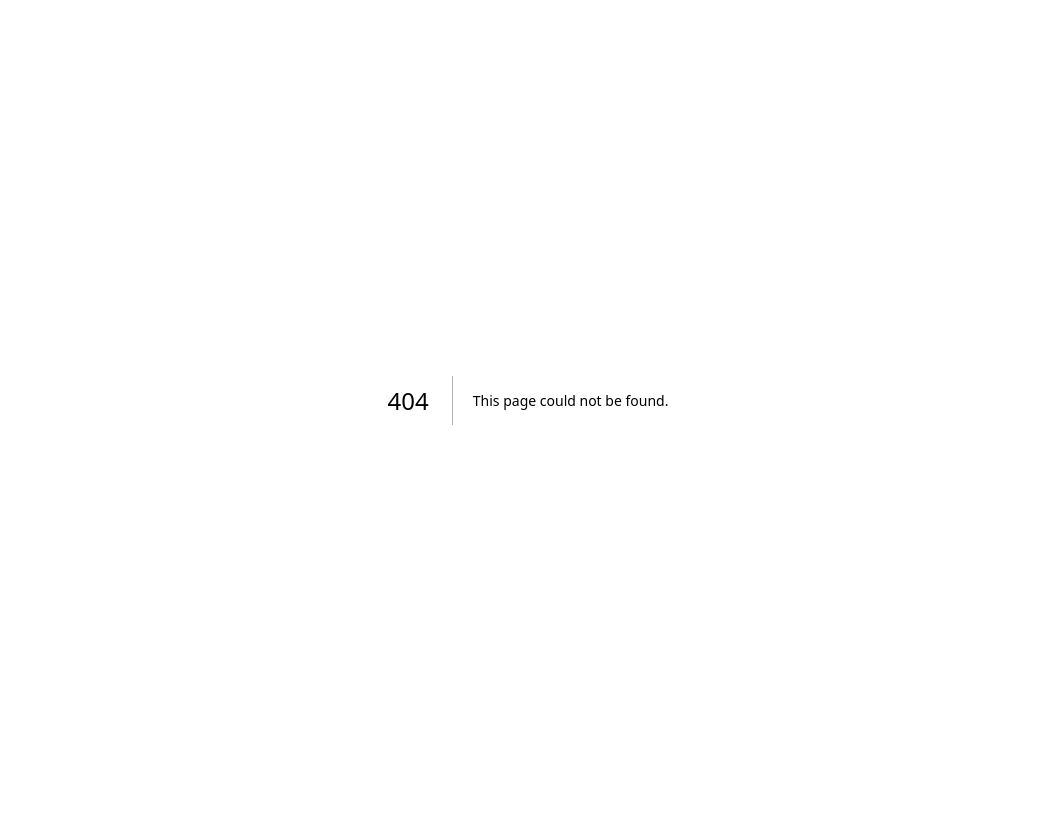
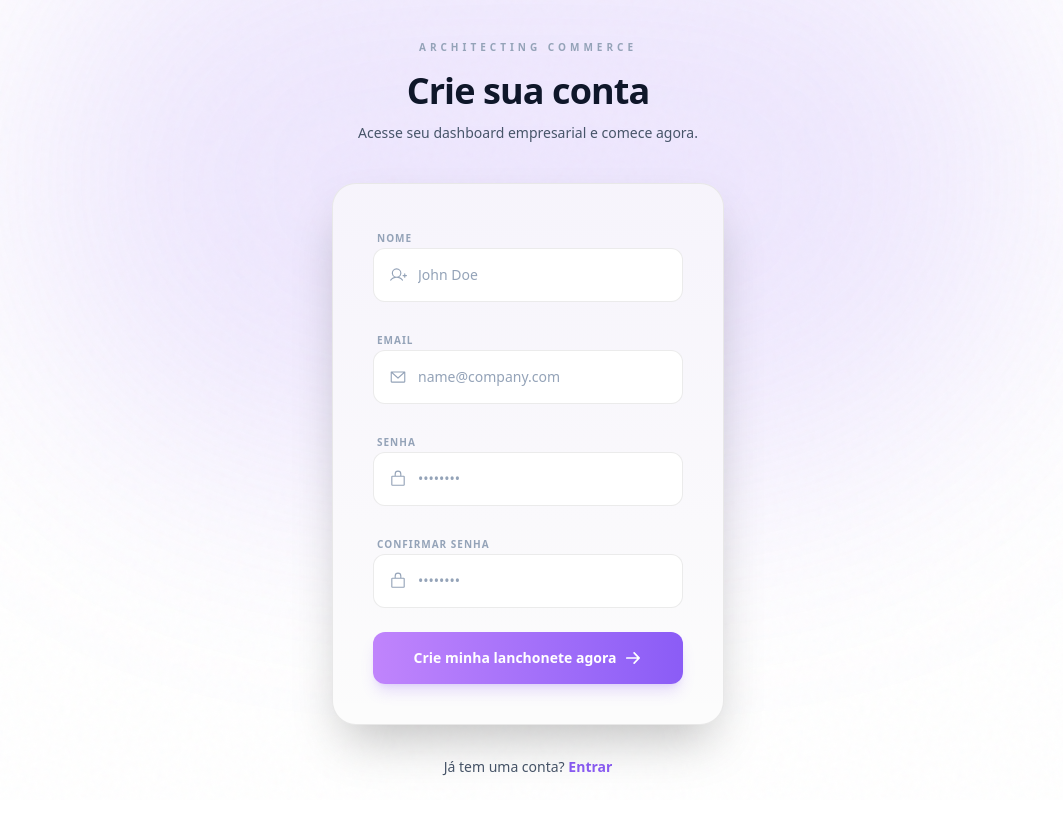
Before and after one commit to Fabrioco/OrderFlow-Web, a Next.js app: page /register in a window 1280 px wide. Before the commit this address had no page. Shown: the top 814 px of the page, without its empty margins (112-1175 px from the left). Built offline with nearby package versions, Linux system fonts and the light colour scheme.

Commit message:
feat: cria a pagina de registro de usuário

```diff
--- /dev/null
+++ b/src/app/register/page.tsx
@@ -0,0 +1,193 @@
+"use client";
+
+import React, { useState } from "react";
+import {
+  ArrowRightIcon,
+  EnvelopeSimpleIcon,
+  LockSimpleIcon,
+  UserPlusIcon,
+} from "@phosphor-icons/react";
+import { getSupabase } from "@/utils/supabase/client";
+import { useRouter } from "next/navigation";
+import { toast } from "sonner";
+
+export default function Register() {
+  const router = useRouter();
+  const [loading, setLoading] = useState(false);
+  const [message, setMessage] = useState({ type: "", content: "" });
+
+  async function handleRegister(e: React.FormEvent<HTMLFormElement>) {
+    e.preventDefault();
+    setLoading(true);
+
+    // Criamos um "promise toast" que muda de estado sozinho
+    const promise = async () => {
+      const supabase = getSupabase();
+      const formData = new FormData(e.currentTarget);
+
+      const email = formData.get("email") as string;
+      const password = formData.get("password") as string;
+      const name = formData.get("name") as string;
+
+      const { data, error } = await supabase.auth.signUp({
+        email,
+        password,
+        options: { data: { full_name: name } },
+      });
+
+      if (error) throw new Error(error.message);
+      return data;
+    };
+
+    toast.promise(promise(), {
+      loading: "Criando sua conta...",
+      success: (data) => {
+        setLoading(false);
+        return `Bem-vindo, ${data.user?.user_metadata.full_name}!`;
+      },
+      error: (err) => {
+        setLoading(false);
+        return `Erro: ${err.message}`;
+      },
+    });
+    router.replace("/settings-profile")
+  }
+  return (
+    <main className="min-h-screen py-10 bg-bg text-text selection:bg-accent/30 font-sans relative flex items-center justify-center overflow-hidden">
+      <div className="bg-noise absolute inset-0 pointer-events-none" />
+      <div className="fixed top-[-15%] left-1/2 -translate-x-1/2 w-250 h-150 bg-accent/15 blur-[120px] rounded-full pointer-events-none" />
+
+      <section className="w-full max-w-110 px-6 relative z-10">
+        <div className="text-center mb-10">
+          <span className="text-[10px] uppercase tracking-[0.4em] font-black text-text-muted mb-4 block">
+            Architecting Commerce
+          </span>
+          <h1 className="text-4xl font-bold tracking-tight text-text mb-3">
+            Crie sua conta
+          </h1>
+          <p className="text-text-secondary text-sm">
+            Acesse seu dashboard empresarial e comece agora.
+          </p>
+        </div>
+
+        <div className="p-10 rounded-3xl border border-border bg-surface shadow-2xl relative overflow-hidden group">
+          <div className="absolute inset-0 bg-linear-to-b from-accent/5 to-transparent pointer-events-none" />
+
+          <form className="space-y-6 relative z-10" onSubmit={handleRegister}>
+            {/* Feedback de Erro/Sucesso */}
+            {message.content && (
+              <div
+                className={`text-xs p-3 rounded-lg border ${message.type === "error" ? "bg-danger/10 border-danger/20 text-danger" : "bg-success/10 border-success/20 text-success"}`}
+              >
+                {message.content}
+              </div>
+            )}
+
+            <div className="space-y-2">
+              <label className="text-[10px] uppercase tracking-widest font-bold text-text-muted ml-1">
+                Nome
+              </label>
+              <div className="relative">
+                <UserPlusIcon
+                  size={18}
+                  className="absolute left-4 top-1/2 -translate-y-1/2 text-text-muted"
+                />
+                <input
+                  name="name"
+                  type="text"
+                  placeholder="John Doe"
+                  required
+                  className="w-full bg-bg border border-border rounded-xl py-4 pl-11 pr-4 text-sm focus:border-accent focus:ring-1 focus:ring-accent outline-none transition-all placeholder:text-text-muted text-text"
+                />
+              </div>
+            </div>
+
+            <div className="space-y-2">
+              <label className="text-[10px] uppercase tracking-widest font-bold text-text-muted ml-1">
+                Email
+              </label>
+              <div className="relative">
+                <EnvelopeSimpleIcon
+                  size={18}
+                  className="absolute left-4 top-1/2 -translate-y-1/2 text-text-muted"
+                />
+                <input
+                  name="email"
+                  type="email"
+                  placeholder="name@company.com"
+                  required
+                  className="w-full bg-bg border border-border rounded-xl py-4 pl-11 pr-4 text-sm focus:border-accent focus:ring-1 focus:ring-accent outline-none transition-all placeholder:text-text-muted text-text"
+                />
+              </div>
+            </div>
+
+            <div className="space-y-2">
+              <label className="text-[10px] uppercase tracking-widest font-bold text-text-muted ml-1">
+                Senha
+              </label>
+              <div className="relative">
+                <LockSimpleIcon
+                  size={18}
+                  className="absolute left-4 top-1/2 -translate-y-1/2 text-text-muted"
+                />
+                <input
+                  name="password"
+                  type="password"
+                  placeholder="••••••••"
+                  required
+                  className="w-full bg-bg border border-border rounded-xl py-4 pl-11 pr-4 text-sm focus:border-accent focus:ring-1 focus:ring-accent outline-none transition-all placeholder:text-text-muted text-text"
+                />
+              </div>
+            </div>
+
+            <div className="space-y-2">
+              <label className="text-[10px] uppercase tracking-widest font-bold text-text-muted ml-1">
+                Confirmar Senha
+              </label>
+              <div className="relative">
+                <LockSimpleIcon
+                  size={18}
+                  className="absolute left-4 top-1/2 -translate-y-1/2 text-text-muted"
+                />
+                <input
+                  name="confirmPassword"
+                  type="password"
+                  placeholder="••••••••"
+                  required
+                  className="w-full bg-bg border border-border rounded-xl py-4 pl-11 pr-4 text-sm focus:border-accent focus:ring-1 focus:ring-accent outline-none transition-all placeholder:text-text-muted text-text"
+                />
+              </div>
+            </div>
+
+            <button
+              type="submit"
+              disabled={loading}
+              className="w-full py-4 mt-2 rounded-xl font-bold text-sm bg-linear-to-r from-[#C084FC] to-accent text-white hover:brightness-110 shadow-lg shadow-accent/20 transition-all flex items-center justify-center gap-2 active:scale-[0.98] disabled:opacity-50 disabled:cursor-not-allowed"
+            >
+              {loading ? "Criando..." : "Crie minha lanchonete agora"}
+              {!loading && (
+                <ArrowRightIcon
+                  size={18}
+                  weight="bold"
+                  className="group-hover:translate-x-1 transition-transform"
+                />
+              )}
+            </button>
+          </form>
+        </div>
+
+        <div className="text-center mt-8">
+          <p className="text-sm text-text-secondary">
+            Já tem uma conta?{" "}
+            <a
+              href="/login"
+              className="text-accent font-bold hover:text-accent-hover transition-colors"
+            >
+              Entrar
+            </a>
+          </p>
+        </div>
+      </section>
+    </main>
+  );
+}
```
